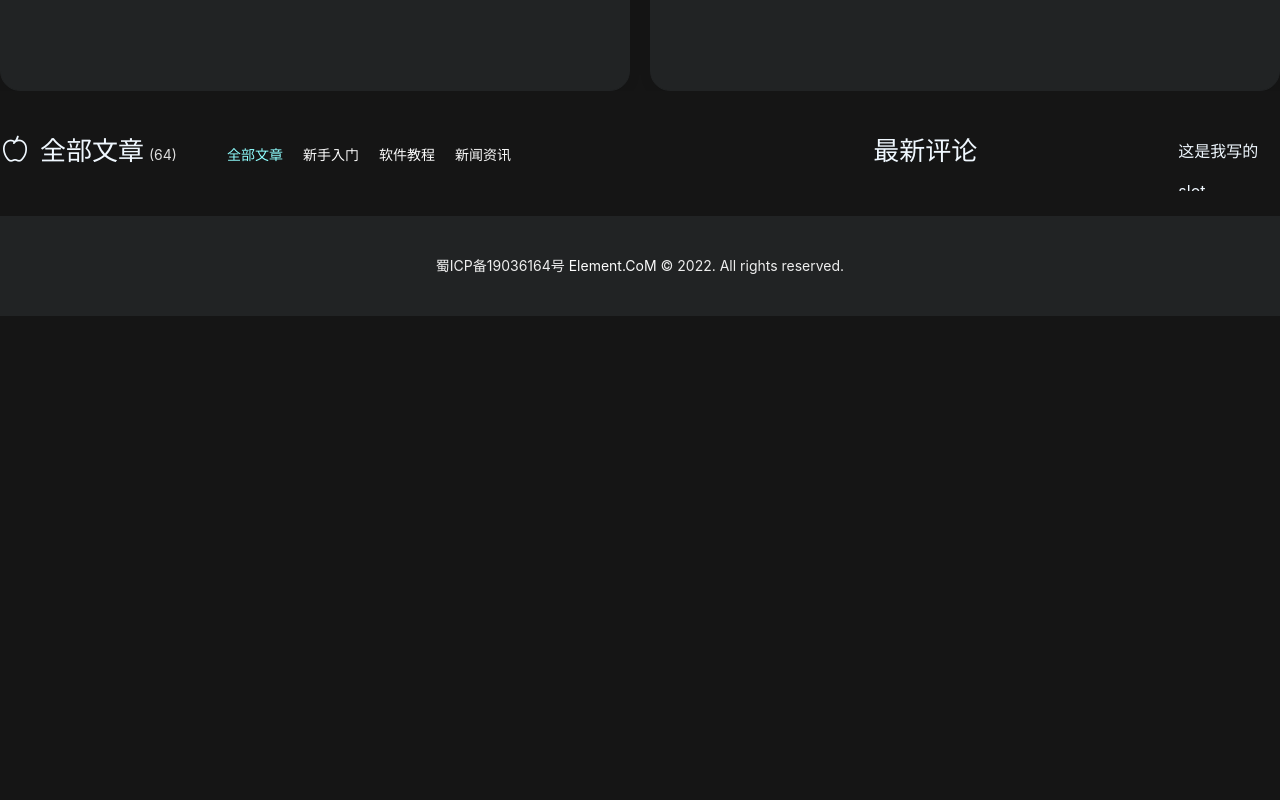
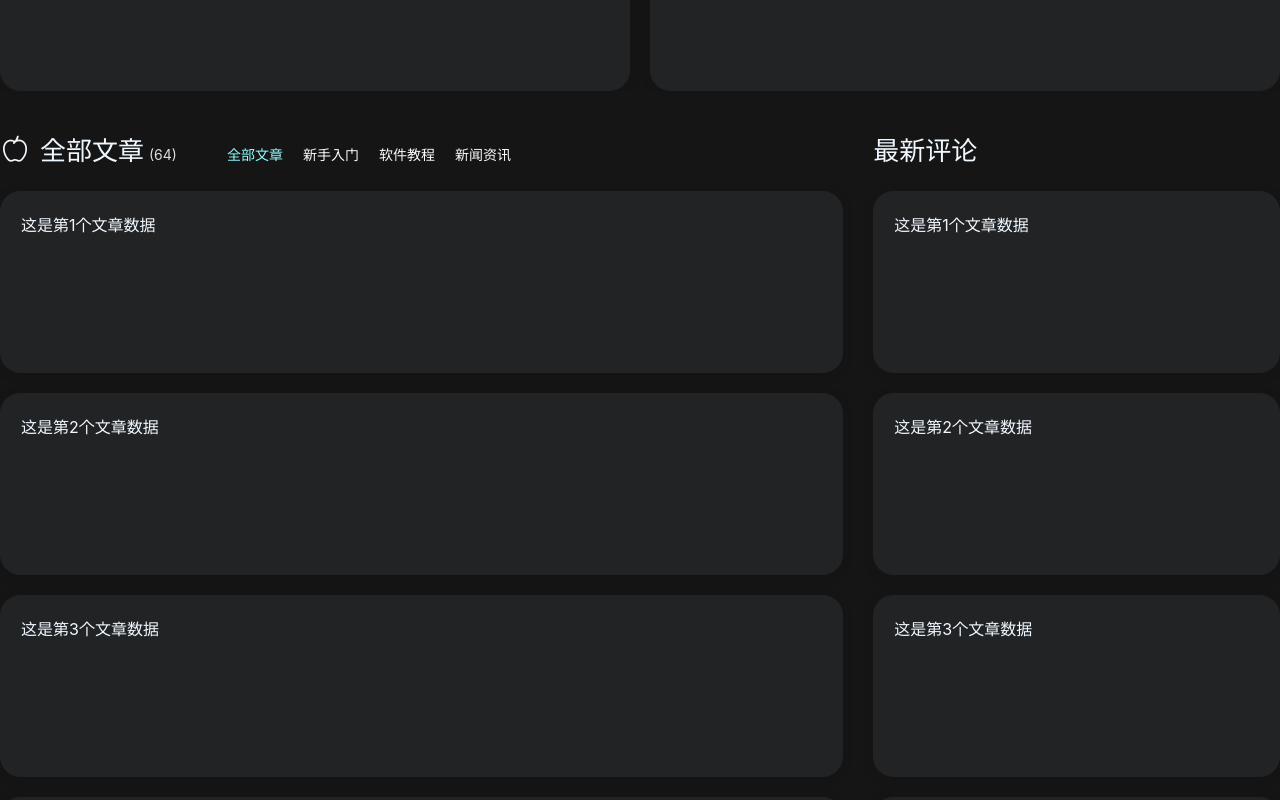
Before and after one commit to sclecon/blog, a Vue app: page /article/list.html in a window 1280 px wide. Shown: the part 620-1420 px from the top of the page. Before the commit the page ends 936 px from the top, so only its background shows below. Built offline with nearby package versions, Linux system fonts and the light colour scheme.

Commit message:
文章列表页框架完成

```diff
--- a/src/components/columns.vue
+++ b/src/components/columns.vue
@@ -12,8 +12,6 @@
                     </li>
                 </ul>
             </el-col>
-
-                <slot></slot>
             <el-col :span="6" class="text-align-right" v-if="typeof more === 'object'">
                 <router-link :to="more.to" exact v-if="(typeof more.to === 'string' || typeof more.to === 'object') && typeof more.name === 'string'" class="more">{{more.name}}</router-link>
             </el-col>
--- a/src/pages/article/list.vue
+++ b/src/pages/article/list.vue
@@ -23,9 +23,15 @@
                         :callback="articles.callback"
                         @articlesNavClick="articlesNavClick"
                     ></columns>
+                    <div class="article-item margin-bottom-20" v-for="index in 10" :key="index">
+                        <el-card class="padding-tb-20 padding-lr-20 radius-max article-line">这是第{{index}}个文章数据</el-card>
+                    </div>
                 </el-col>
                 <el-col :span="8">
-                    <columns :title="reply.title">这是我写的slot</columns>
+                    <columns :title="reply.title"></columns>
+                    <div class="reply-item margin-bottom-20" v-for="index in 10" :key="index">
+                        <el-card class="padding-tb-20 padding-lr-20 radius-max article-line">这是第{{index}}个文章数据</el-card>
+                    </div>
                 </el-col>
             </el-row>
         </div>
```
